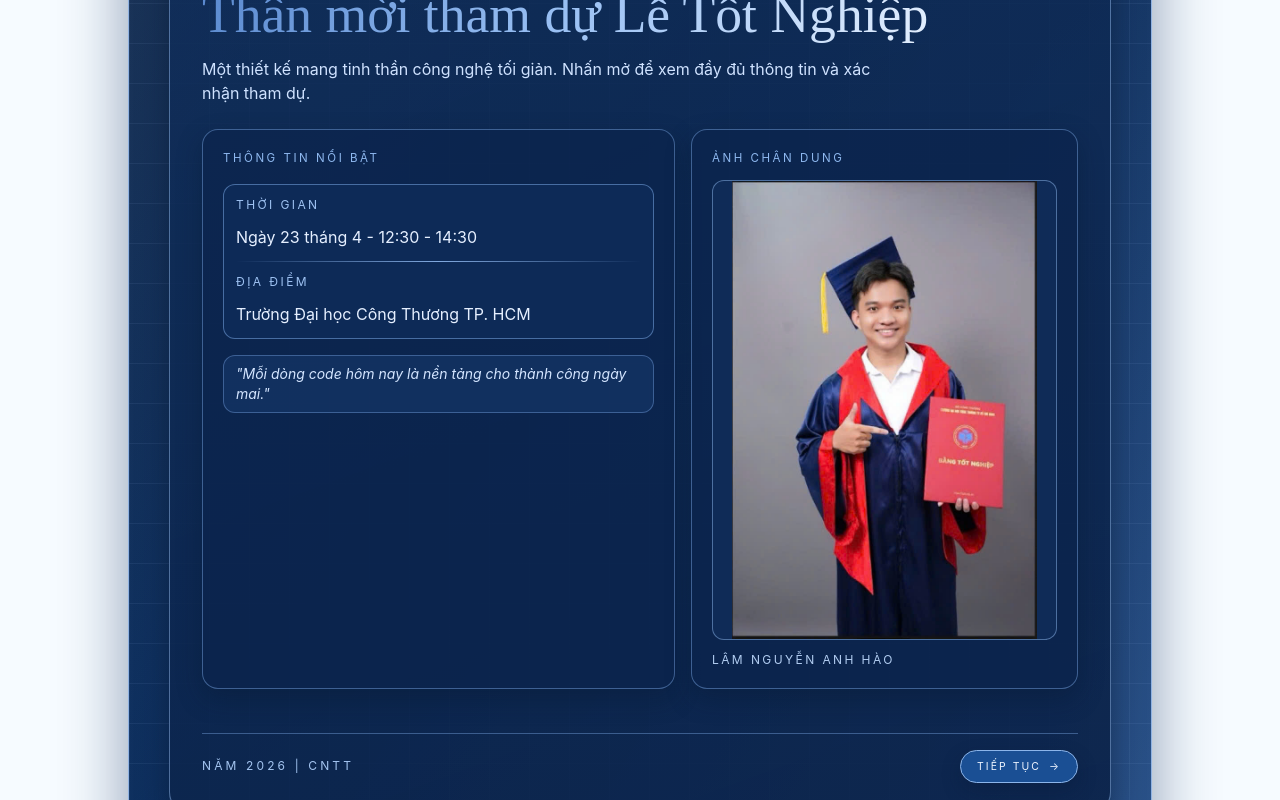
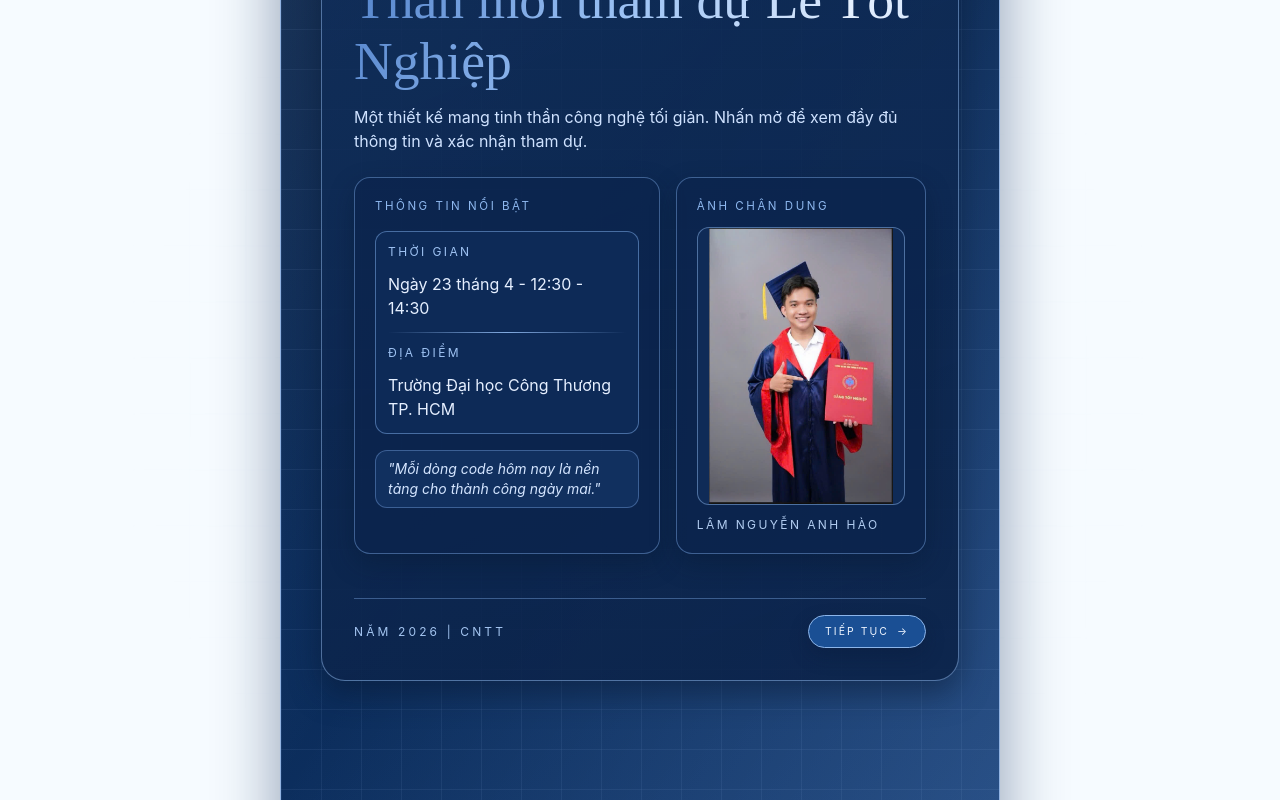
Before and after one commit to HaoLam2608/graduation-invite, a React (Vite) app: page / in a window 1280 px wide. Both pictures are taken after a click on the button "Mở phong bì bằng logo HUIT". Built offline with nearby package versions, Linux system fonts and the light colour scheme.

Commit message:
Update styles for GraduationEnvelopeScene and GraduationInvitationCard components

```diff
--- a/src/components/GraduationEnvelopeScene.tsx
+++ b/src/components/GraduationEnvelopeScene.tsx
@@ -26,9 +26,9 @@ function GraduationEnvelopeScene() {
                                 delay: 0.48,
                                 ease: [0.2, 0.65, 0.3, 0.95],
                             }}
-                            className="absolute inset-0 z-30 flex items-center justify-center"
+                            className="absolute inset-0 z-30 flex items-center justify-center px-3 sm:px-4"
                         >
-                            <div className="w-full max-w-6xl">
+                            <div className="w-[min(94vw,46rem)]">
                                 <GraduationInvitationCard embedded showToggleButton={false} />
                             </div>
                         </motion.div>
--- a/src/components/GraduationInvitationCard.tsx
+++ b/src/components/GraduationInvitationCard.tsx
@@ -154,7 +154,7 @@ function GraduationInvitationCard({
                 initial={embedded ? false : { opacity: 0, y: 48 }}
                 animate={{ opacity: 1, y: 0 }}
                 transition={embedded ? { duration: 0.35 } : { duration: 0.95, ease: [0.2, 0.8, 0.2, 1] }}
-                className={`${embedded ? 'mx-auto w-full max-w-5xl' : 'navy-glow mx-auto w-full max-w-4xl'}`}
+                className={`${embedded ? 'mx-auto w-full max-w-[46rem]' : 'navy-glow mx-auto w-full max-w-4xl'}`}
             >
                 <motion.article
                     onClick={() => {
```
